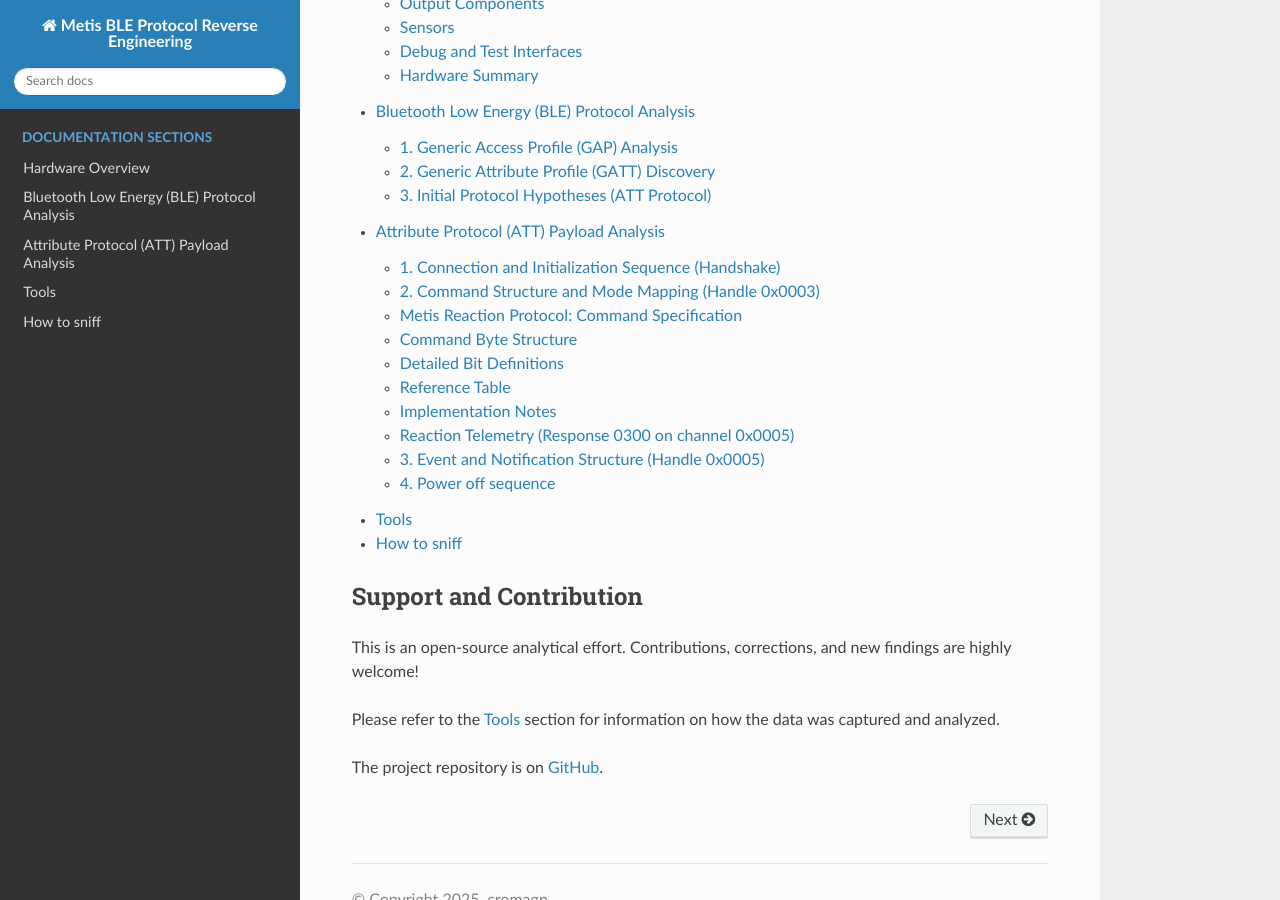
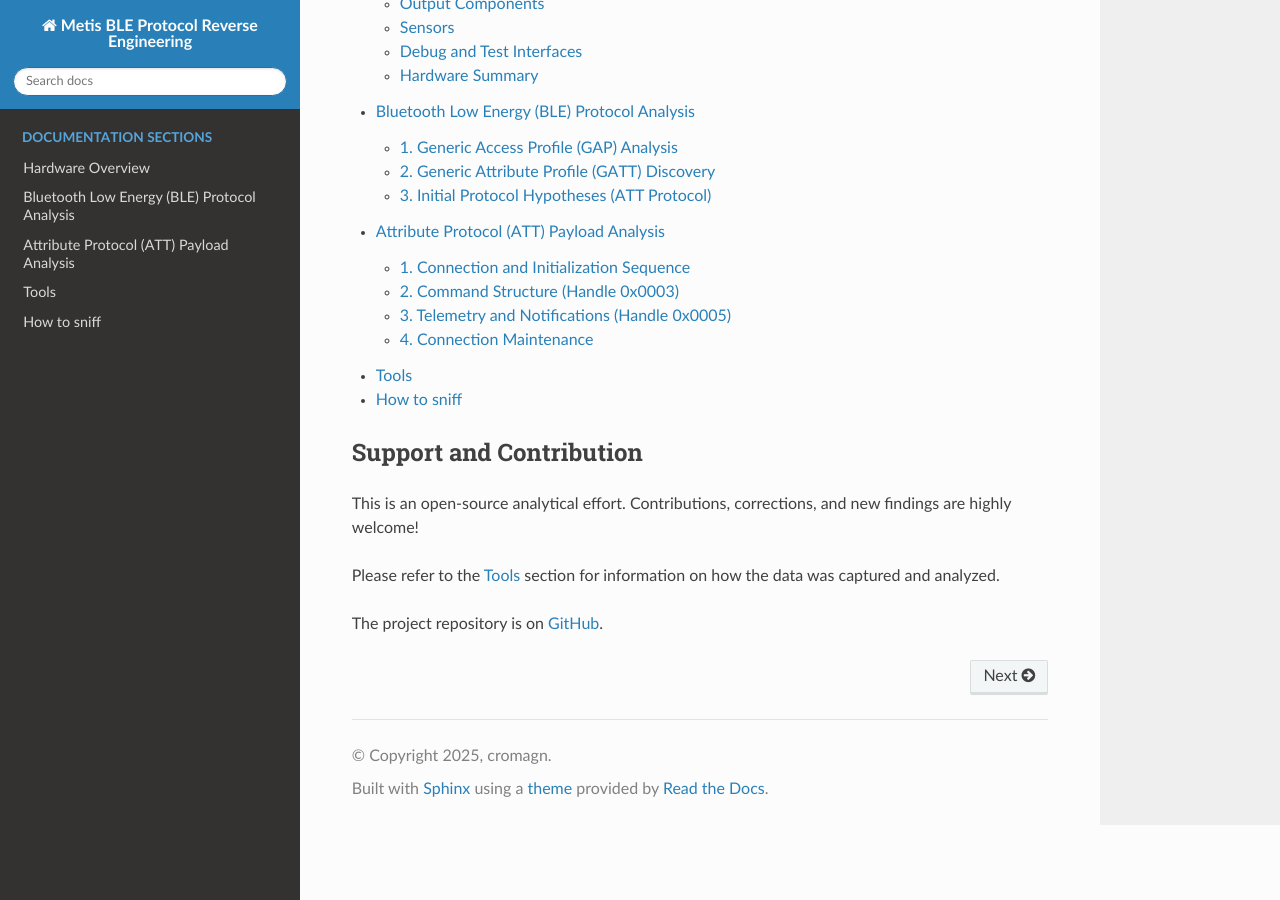
Before and after one commit to cromagn/metis-reaction-protocol, a Sphinx documentation site: the page built from docs/index.rst, in a window 1280 px wide and 900 px high, scrolled down 1750 px. Built offline with Sphinx 7.4.7 and the Read the Docs theme 3.1.0, drawn with Linux system fonts in a browser that asks for light colours; some of the changed lines change nothing that is shown.

Commit message:
Update att_analysis.rst

```diff
--- a/docs/att_analysis.rst
+++ b/docs/att_analysis.rst
@@ -3,334 +3,129 @@
 Attribute Protocol (ATT) Payload Analysis
 =========================================
 
-This chapter focuses on the deep decoding of the Attribute Protocol (ATT) payloads exchanged via the proprietary Service UUID (``6e40...0001``).
+This chapter provides a deep dive into the Attribute Protocol (ATT) payloads exchanged via the proprietary Service UUID (``6e40...0001``).
 
-Based on the sniffed traffic, the roles of the key ATT handles have been identified as follows:
+Based on the sniffed traffic, the roles of the key ATT handles are:
 
-- **Handle ``0x0003``** → Command Channel (WRITE / TX)
-- **Handle ``0x0005``** → Notification Channel (NOTIFY / RX)
-- **Handle ``0x0006``** → Client Characteristic Configuration Descriptor (CCCD)
-
-These handles form a simple but robust proprietary protocol layered on top of ATT.
+* **Handle ``0x0003``** → Command Channel (WRITE / TX)
+* **Handle ``0x0005``** → Notification Channel (NOTIFY / RX)
+* **Handle ``0x0006``** → Client Characteristic Configuration Descriptor (CCCD)
 
 -----------------------------------------------------------------------
 
-1. Connection and Initialization Sequence (Handshake)
------------------------------------------------------
+1. Connection and Initialization Sequence
+-----------------------------------------
 
-Every communication session between the application (Central) and the device (Peripheral) follows a precise and repeatable initialization sequence.
+Every session between the Central (App) and Peripheral (Metis) follows this startup sequence:
 
-.. list-table:: Connection and Initialization Sequence
+.. list-table:: Initialization Flow
    :header-rows: 1
-   :widths: 20 20 10 10 15 35
+   :widths: 20 15 10 15 40
 
    * - Step
-     - Example Packet
      - Protocol
      - Handle
      - Value
      - Description
    * - MTU Negotiation
-     - ``33`` (Exchange MTU Req / Rsp)
      - ATT
      - —
      - —
-     - Negotiates the Maximum Transmission Unit (typically up to 247 bytes).
-   * - Enable Notifications (CCCD)
-     - ``35`` (Write Request)
+     - Negotiates Max Transmission Unit (up to 247 bytes).
+   * - Enable Notifications
      - ATT
      - ``0x0006``
      - ``0100``
-     - Enables notifications for Handle ``0x0005``.
-   * - Initial Handshake / Ping
-     - ``34`` (Write Command)
+     - Enables notifications on Handle ``0x0005``.
+   * - Initial Ping
      - ATT
      - ``0x0003``
      - ``20``
-     - Initial keep-alive command used to wake the device and request status.
-
-Once this sequence is completed, the device starts emitting notifications asynchronously.
-
-Here the related sniff
+     - Wakes the device and requests initial status.
 
 .. image:: _static/Init_Sequence.jpg
-   :alt: Init sequence
+   :alt: Initialization sequence sniff
    :align: center
    :width: 90%
 
 -----------------------------------------------------------------------
 
-2. Command Structure and Mode Mapping (Handle 0x0003)
------------------------------------------------------
+2. Command Structure (Handle 0x0003)
+------------------------------------
 
-All control commands sent to the device share a **fixed 2-byte structure**:
+Commands sent to the device typically follow a **2-byte format**: ``[Opcode] [Configuration Bitmask]``.
 
-::
+* **Opcode 0x02:** Arms the device (starts the light/sensor).
+* **Opcode 0x20:** Keep-alive / Status request.
+* **Opcode 0x04 / 0x05:** Stop / Reset sequence.
 
-   [ Opcode ] [ State ID ]
+Configuration Bitmask (The "State ID")
+^^^^^^^^^^^^^^^^^^^^^^^^^^^^^^^^^^^^^^
 
-The most common opcode is ``0x02``, which is used to control light color and operating mode.
-
-Metis Reaction Protocol: Command Specification
-----------------------------------------------
-
-This document describes the 8-bit command structure used to control the Metis devices. Through reverse engineering of the communication logs, the command byte has been decoded into a specific bitmask.
-
-Command Byte Structure
-----------------------
-
-Each command consists of a single byte (8 bits). The functions are mapped as follows:
+When using **Opcode 0x02**, the second byte defines the device behavior:
 
 +-------+-------+-------+-------+-------+-------+-------+-------+
 | Bit 7 | Bit 6 | Bit 5 | Bit 4 | Bit 3 | Bit 2 | Bit 1 | Bit 0 |
 +-------+-------+-------+-------+-------+-------+-------+-------+
-|   Sensor Mode | Flash | Touch | Start |     Color     | Fixed |
+|   Sensor Mode | Flash | !Audio| Start |     Color     | Fixed |
 +-------+-------+-------+-------+-------+-------+-------+-------+
 
-Detailed Bit Definitions
-------------------------
+* **Bits 7-6 (Sensor Mode):** ``00``: Close | ``01``: Far | ``10``: Vib. Low | ``11``: Vib. High.
+* **Bit 5 (Flash):** ``1``: Enable LED flash on impact.
+* **Bit 4 (Audio Disable):** ``1``: Mute touch sound (**Inverted logic**).
+* **Bit 3 (Start Sound):** ``1``: Beep when the light turns on.
+* **Bits 2-1 (Color):** ``00``: Red | ``01``: Yellow | ``10``: Blue | ``11``: Green.
+* **Bit 0 (Fixed):** Must always be ``1`` for command recognition.
 
-**Sensor Mode (Bits 7-6)**
-  Determines the sensitivity and the trigger type:
-  * ``00``: Nearby / Close range
-  * ``01``: Far range
-  * ``10``: Small Vibrations
-  * ``11``: Large Vibrations
+Verified Command Examples
+^^^^^^^^^^^^^^^^^^^^^^^^^
 
-**Flash (Bit 5)**
-  Controls the visual flash effect:
-  * ``0``: Flash OFF
-  * ``1``: Flash ON
-
-**Touch-Sound Disable (Bit 4)**
-  *Note: This bit uses inverted logic.*
-  * ``0``: Feedback Sound ON
-  * ``1``: Feedback Sound OFF
-
-**Startup-Sound (Bit 3)**
-  * ``0``: Sound at startup OFF
-  * ``1``: Sound at startup ON
-
-**Color Selection (Bits 2-1)**
-  Defines the LED color of the device:
-  * ``00``: Red
-  * ``01``: Yellow
-  * ``10``: Blue
-  * ``11``: Green (Hypothesized)
-
-**Fixed Control (Bit 0)**
-  * Always set to ``1``. This bit likely acts as a command identifier for the receiver.
-
-Reference Table
----------------
-
-Below are common commands derived from the protocol analysis:
-
-.. list-table:: Verified Commands
-   :widths: 15 15 25 15 15 15
+.. list-table:: Common Configuration Payloads
+   :widths: 20 20 60
    :header-rows: 1
 
-   * - Hex
-     - Binary
-     - Sensor Mode
-     - Flash
-     - Color
-     - Startup Sound
-   * - ``01``
+   * - Full Payload (Hex)
+     - Config Byte (Bin)
+     - Description
+   * - ``02 01``
      - ``0000 0001``
-     - Nearby
-     - No
-     - Red
-     - No
-   * - ``41``
+     - Red, Proximity (Close), Sound ON.
+   * - ``02 41``
      - ``0100 0001``
-     - Far
-     - No
-     - Red
-     - No
-   * - ``a1``
+     - Red, Proximity (Far), Sound ON.
+   * - ``02 A1``
      - ``1010 0001``
-     - Small Vib.
-     - Yes
-     - Red
-     - No
-   * - ``fb``
+     - Red, Vib. Low, Flash ON, Sound ON.
+   * - ``02 FB``
      - ``1111 1011``
-     - Large Vib.
-     - Yes
-     - Yellow
-     - Yes
-   * - ``fd``
-     - ``1111 1101``
-     - Large Vib.
-     - Yes
-     - Blue
-     - Yes
-
-Implementation Notes
---------------------
-
-When implementing the command generator, ensure the **Bit 4** logic is handled correctly, as setting it to ``1`` will mute the touch feedback sound. The **Bit 0** must always be high to ensure the packet is recognized by the Metis hardware.
-
-.. image:: _static/InitSequence.jpg
-   :alt: Metis Initialization Sequence Diagram
-   :align: center
-   :width: 80%
-
-
-Reaction Telemetry (Response 0300 on channel 0x0005)
-----------------------------------
-
-The device notifies the host upon trigger or impact using Handle 0x0005.
-The packet structure is fixed at 4 bytes: ``03 00 YY ZZ``.
-
-* **Byte 2 (YY) - Reaction Time:**
-  Measured in centiseconds (10ms units).
-  Example: ``0x39`` = 57 = 0.57 seconds.
-  This timer starts when the visual/acoustic stimulus is triggered by the firmware.
-
-* **Byte 3 (ZZ) - Impact Force:**
-  Raw value from the internal accelerometer or proximity sensor.
-  Higher values represent stronger impacts.
-  Example: ``0x31`` (49 dec) indicates a high-intensity hit.
-
-Keep-Alive Mechanism
-^^^^^^^^^^^^^^^^^^^^
-The host must periodically send heartbeats to maintain the BLE connection:
-* **Command:** ``20`` and receive something (battery level?) on handle 0x0005.
-~~~~~~~~~~~~~~~~~~~~~~~~~~~~~~~~~~~~~~
-2.1 Core Command Set
-~~~~~~~~~~~~~~~~~~~~~~~~~~~~~~~~~~~~~~
-
-.. list-table:: Core Command Set
-   :header-rows: 1
-   :widths: 30 15 10 10 35
-
-   * - Action (App Event)
-     - Hex Payload
-     - Opcode
-     - State ID
-     - Description
-   * - Keep Alive / Ping
-     - ``20``
-     - ``0x20``
-     - —
-     - Periodic keep-alive command used to maintain synchronization.
-   * - Turn Off / Reset
-     - ``04 05`` → ``05``
-     - ``0x04`` / ``0x05``
-     - —
-     - Universal command sequence used to stop the current illumination or activity.
-   * - Set Color: RED (Default / Audio)
-     - ``02 89``
-     - ``0x02``
-     - ``0x89``
-     - Sets RED light in default mode (audio enabled).
-   * - Set Color: RED (Mute)
-     - ``02 91``
-     - ``0x02``
-     - ``0x91``
-     - Sets RED light with audio muted.
-   * - Set Color: RED (Flash)
-     - ``02 A1``
-     - ``0x02``
-     - ``0xA1``
-     - Sets RED light in flash mode.
-   * - Set Color: RED (Vibration)
-     - ``02 C1``
-     - ``0x02``
-     - ``0xC1``
-     - Sets RED light with vibration enabled.
-   * - Set Color: GREEN
-     - ``02 8A``
-     - ``0x02``
-     - ``0x8A``
-     - Sets the light to GREEN.
-   * - Set Color: YELLOW
-     - ``02 8B``
-     - ``0x02``
-     - ``0x8B``
-     - Sets the light to YELLOW.
-   * - Set Color: BLUE
-     - ``02 8C``
-     - ``0x02``
-     - ``0x8C``
-     - Sets the light to BLUE.
-   * - Set Color: WHITE / Special
-     - ``02 CC``
-     - ``0x02``
-     - ``0xCC``
-     - Hypothesized WHITE or special high-intensity state.
-
-~~~~~~~~~~~~~~~~~~~~~~~~~~~~~~~~~~~~~~
-2.2 State ID (Byte 2) Bit Encoding
-~~~~~~~~~~~~~~~~~~~~~~~~~~~~~~~~~~~~~~
-
-The **State ID** byte is interpreted as a **bitmask** controlling both the base color and optional features.
-
-.. list-table:: State ID Bit Encoding
-   :header-rows: 1
-   :widths: 25 15 40
-
-   * - Bit
-     - Hex Value
-     - Feature Control
-   * - Bit 6 (64)
-     - ``0x40``
-     - Vibration mode toggle (0 = OFF, 1 = ON).
-   * - Bit 5 (32)
-     - ``0x20``
-     - Flash mode toggle (0 = OFF, 1 = ON).
-   * - Bit 4 (16)
-     - ``0x10``
-     - Audio mute toggle (0 = Audio ON, 1 = MUTE).
-   * - Bit 3 (8)
-     - ``0x08``
-     - Secondary audio or color-related feature (hypothesized).
-   * - Remaining bits
-     - Varies
-     - Encode the base color identifier.
+     - Yellow, Vib. High, Flash ON, Start Beep ON.
 
 -----------------------------------------------------------------------
 
-3. Event and Notification Structure (Handle 0x0005)
----------------------------------------------------
+3. Telemetry and Notifications (Handle 0x0005)
+----------------------------------------------
 
-The device emits notifications whenever a state change or physical event (e.g. touch / hit) occurs.
+The device communicates events using a 4-byte notification: ``03 00 YY ZZ``.
 
-~~~~~~~~~~~~~~~~~~~~~~~~~~~~~~~~~~~~~~
-3.1 Core Notification Set
-~~~~~~~~~~~~~~~~~~~~~~~~~~~~~~~~~~~~~~
+* **Byte 0 (Opcode):** Always ``03`` for sensor events.
+* **Byte 2 (Reaction Time):** Time in centiseconds (1/100s) from stimulus to impact.
+* **Byte 3 (Impact Force):** Raw intensity value of the hit/proximity trigger.
 
-.. list-table:: Core Notification Set
-   :header-rows: 1
-   :widths: 30 20 10 10 40
-
-   * - Event (Device → Host)
-     - Hex Payload Example
-     - Opcode
-     - Data
-     - Description
-   * - Status Response
-     - ``21 03 87 01``
-     - ``0x21``
-     - Varies
-     - Response to the ``0x20`` ping. Indicates connection, session or battery status.
-   * - Sensor Data Stream
-     - ``03 00 A0 03``
-     - ``0x03``
-     - Varies
-     - Real-time event stream while a light is active (hit detection, feedback, intensity).
-
+Status Response
+^^^^^^^^^^^^^^^
+In response to a ``20`` ping, the device returns: ``21 03 XX YY``.
+This typically carries battery level or system readiness states.
 
 -----------------------------------------------------------------------
 
-4. Power off sequence
------------------------------------------------------
+4. Connection Maintenance
+-------------------------
 
-Here the related sniff
+To keep the device from timing out, the host must send:
+1. **Heartbeat:** ``20`` every 2-5 seconds.
+2. **Shutdown:** To stop a session, send the sequence ``04 05`` followed by ``05``.
 
 .. image:: _static/Power_off_sequence.jpg
-   :alt: Power off sequence
+   :alt: Power off sequence sniff
    :align: center
    :width: 90%
```
